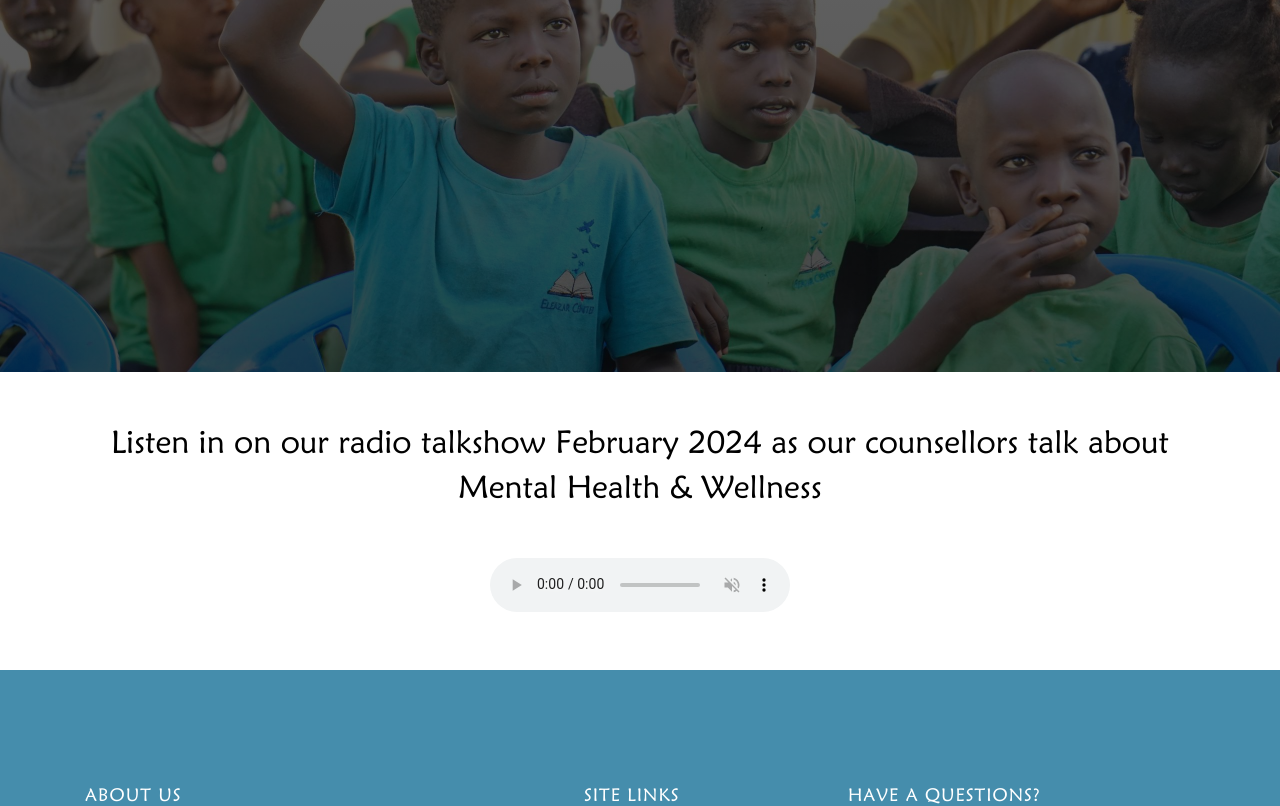
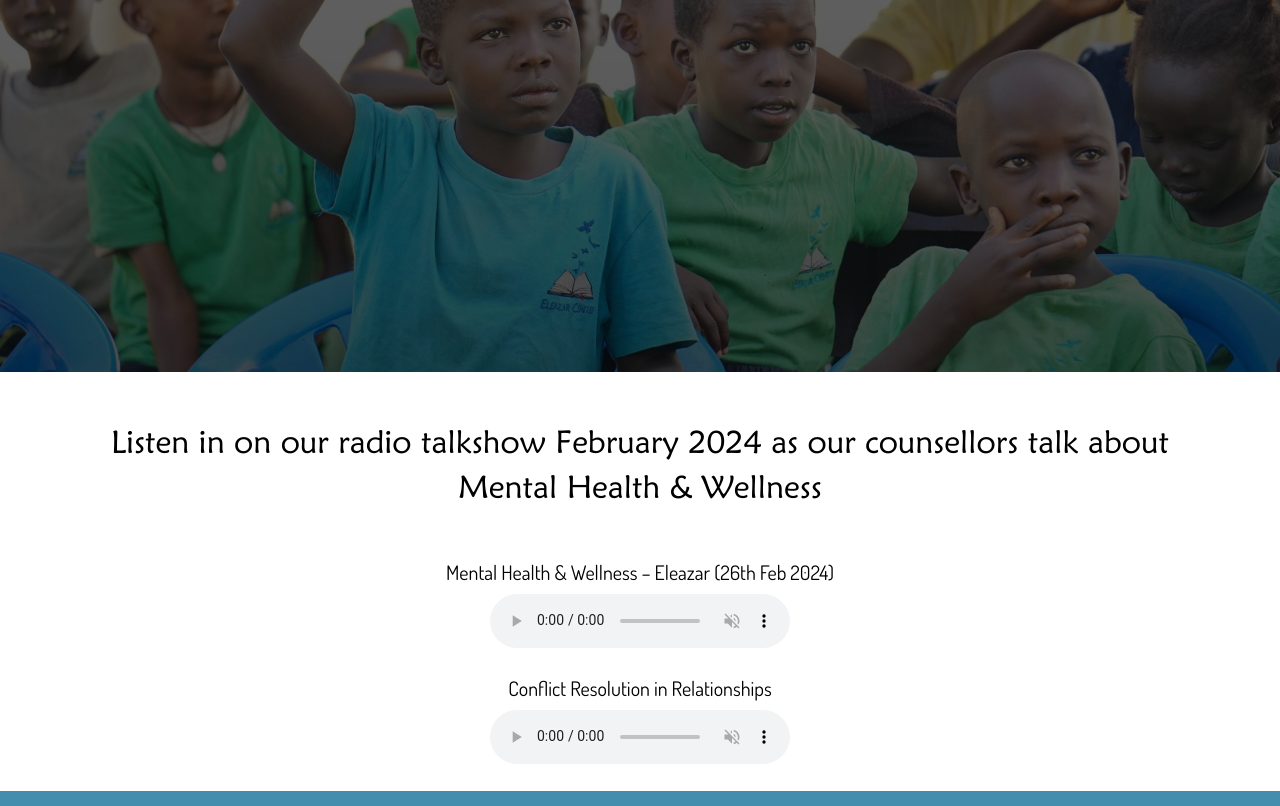
Before and after one commit to KaKebe-Technologies-Limited/eleazar, a plain HTML site: page mental.html in a window 1280 px wide. Shown: the part 151-957 px from the top of the page. Drawn offline with nearby package versions, Linux system fonts and the light colour scheme; some packages are replaced by stand-ins of ours; no server answers.

Commit message:
added some an audio on conflict resolution in relationships

```diff
--- a/mental.html
+++ b/mental.html
@@ -118,19 +118,37 @@
     </div>
 
    <div class="container mt-5">
-        <h2 class="text-center mb-5" style="font-family: 'Maiandra'">Listen in on our radio talkshow February 2024 as our counsellors talk about Mental Health & Wellness</h2>
+  <h2 class="text-center mb-5" style="font-family: 'Maiandra'">
+    Listen in on our radio talkshow February 2024 as our counsellors talk about Mental Health & Wellness
+  </h2>
+
+  <!-- First Audio: Mental Health -->
   <div class="row">
     <div class="col-lg-3 col-sm-12"></div>
-            <div class="col-lg-6 col-sm-12 mb-5">
-            <center><audio controls muted>
+    <div class="col-lg-6 col-sm-12 mb-3 text-center">
+      <h5>Mental Health & Wellness – Eleazar (26th Feb 2024)</h5>
+      <audio controls muted>
         <source src="audio/Mental-Health-26-02-2024-Eleazar.mp3" type="audio/ogg">
         Your browser does not support the audio element.
       </audio>
-            </center>
+    </div>
+    <div class="col-lg-3 col-sm-12"></div>
+  </div>
+
+  <!-- Second Audio: Conflict Resolution -->
+  <div class="row">
+    <div class="col-lg-3 col-sm-12"></div>
+    <div class="col-lg-6 col-sm-12 mb-3 text-center">
+      <h5>Conflict Resolution in Relationships</h5>
+      <audio controls muted>
+        <source src="audio/conflictresolutioninRelationships.mp3" type="audio/ogg">
+        Your browser does not support the audio element.
+      </audio>
     </div>
     <div class="col-lg-3 col-sm-12"></div>
   </div>
 </div>
+
 
 <footer class="ftco-footer ftco-section img">
     <div class="overlay"></div>
```
Also changed, not shown: 1 other file. Lines whose indentation alone changed are shown as unchanged.
